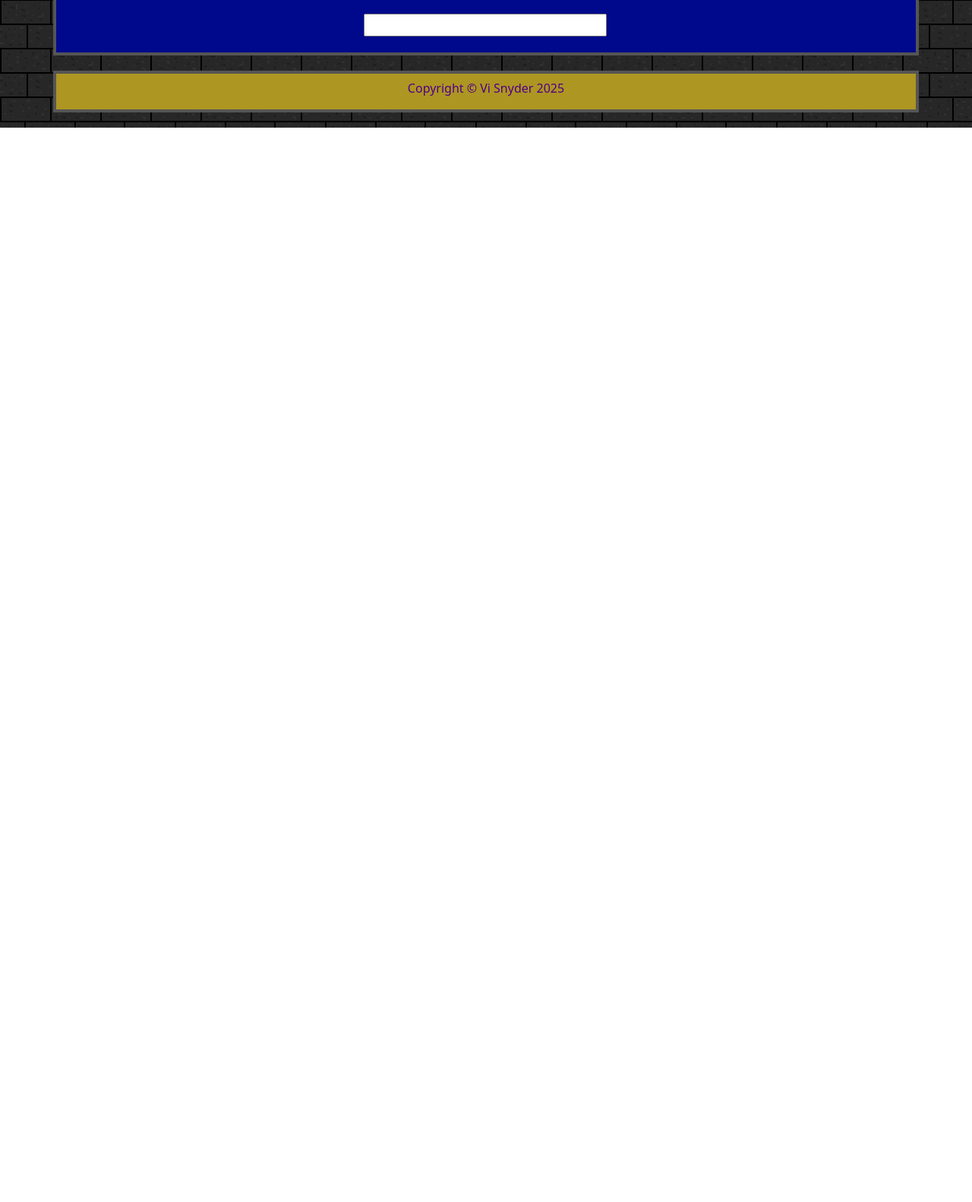
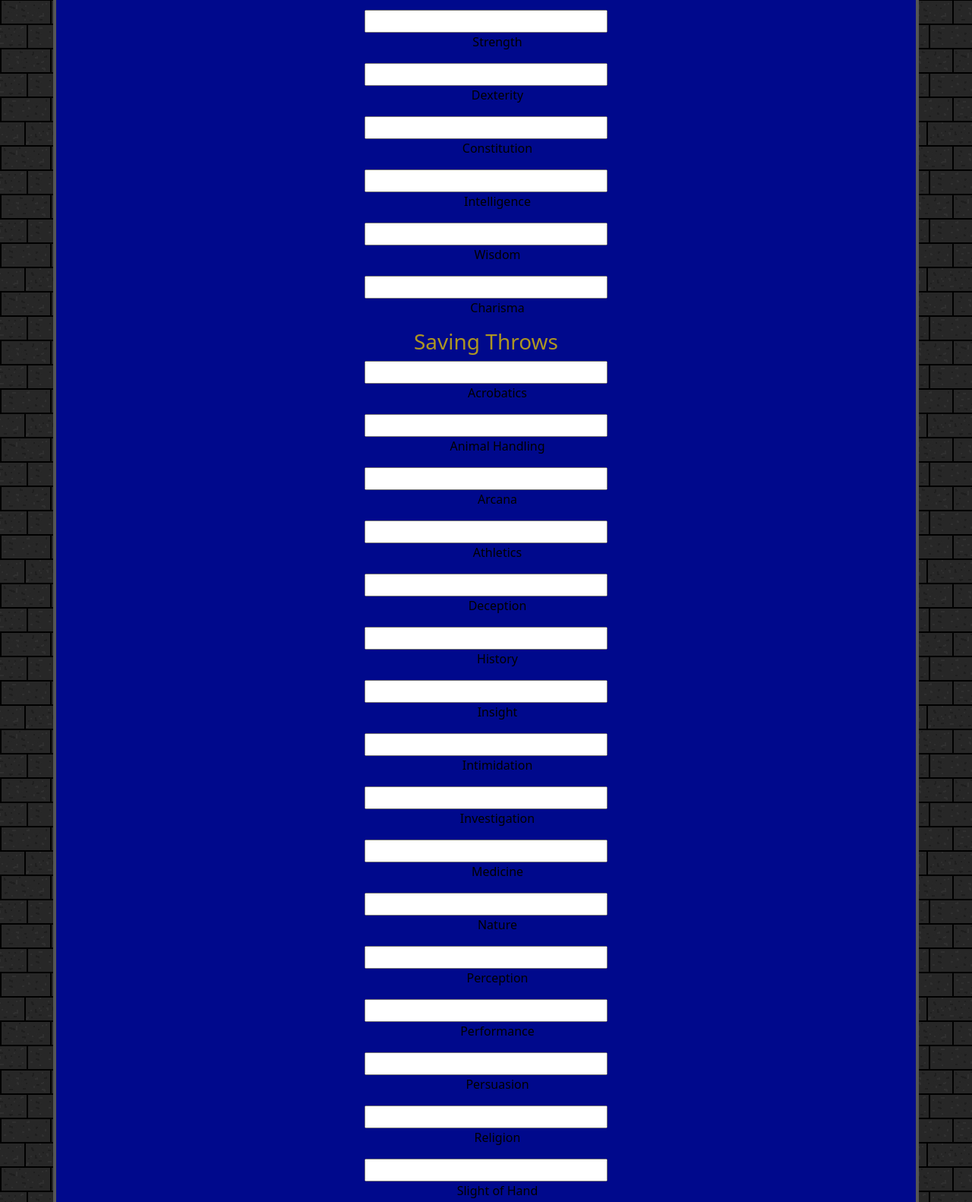
Before and after one commit to ViTheAxolotl/Infused, a website with bundled scripts: page stats.html in a window 1280 px wide. Shown: the part 833-2415 px from the top of the page at 76% size. Before the commit the page ends 1001 px from the top, so only its background shows below. Built offline with nearby package versions, Linux system fonts and the light colour scheme; no server answers.

Commit message:
Update stats.html

```diff
--- a/stats.html
+++ b/stats.html
@@ -43,10 +43,37 @@
                 <tr><p>Char</p><input id="Charisma"><tr><p id="char"></p></tr></tr>
               </td>
               <td>
-                <tr><td><input id="inspiration"/></td><td></td></tr>
-                <tr></tr>
-                <tr></tr>
-                <tr></tr>
+                <tr><td><input id="inspiration"/></td><td>Inspiration</td></tr>
+                <tr><td><input id="proficiency"/></td><td>Proficiency</td></tr>
+                <tr>
+			<input type=”radio” id=”strSave”><p>Strength</p>
+			<input type=”radio” id=”dexSave”><p>Dexterity</p>
+			<input type=”radio” id=”conSave”><p>Constitution</p>
+			<input type=”radio” id=”intSave”><p>Intelligence</p>
+			<input type=”radio” id=”wisSave”><p>Wisdom</p>
+			<input type=”radio” id=”charSave”><p>Charisma</p>
+			<h3>Saving Throws</h3>
+		</tr>
+                <tr>
+			<input type=”radio” id=”acrobatics”><p>Acrobatics</p>
+			<input type=”radio” id=”animalHandling”><p>Animal Handling</p>
+			<input type=”radio” id=”arcana”><p>Arcana</p>
+			<input type=”radio” id=”athletics”><p>Athletics</p>
+			<input type=”radio” id=”deception”><p>Deception</p>
+			<input type=”radio” id=”history”><p>History</p>
+			<input type=”radio” id=”insight”><p>Insight</p>
+			<input type=”radio” id=”intimidation”><p>Intimidation</p>
+			<input type=”radio” id=”investigation”><p>Investigation</p>
+			<input type=”radio” id=”medicine”><p>Medicine</p>
+			<input type=”radio” id=”nature”><p>Nature</p>
+			<input type=”radio” id=”perception”><p>Perception</p>
+			<input type=”radio” id=”performance”><p>Performance</p>
+			<input type=”radio” id=”persuasion”><p>Persuasion</p>
+			<input type=”radio” id=”religion”><p>Religion</p>
+			<input type=”radio” id=”slightOfHand”><p>Slight of Hand</p>
+			<input type=”radio” id=”stealth”><p>Stealth</p>
+			<input type=”radio” id=”survival”><p>Survival</p>
+		</tr>
               </td>
             </tr>
             <tr>
```
